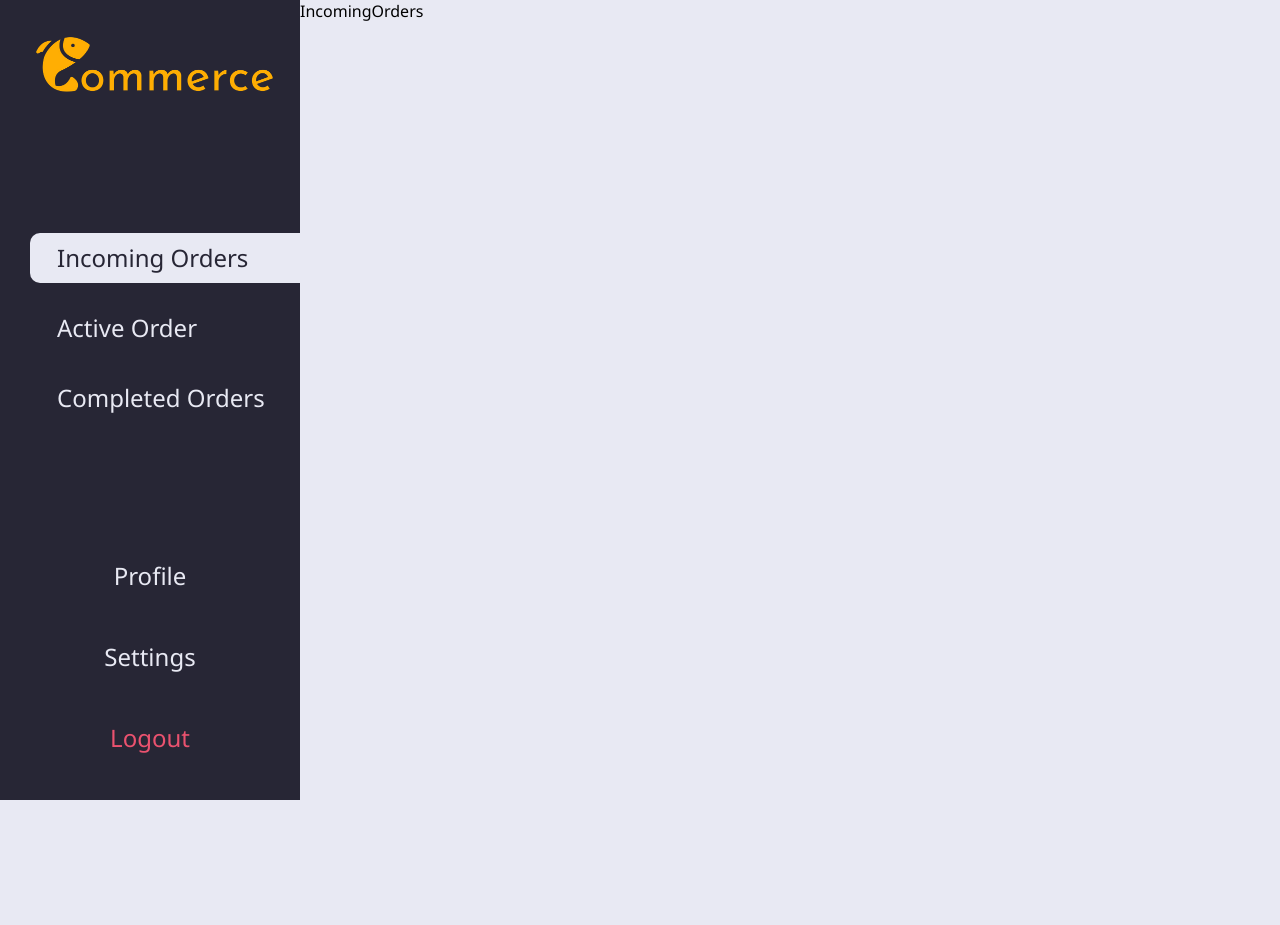
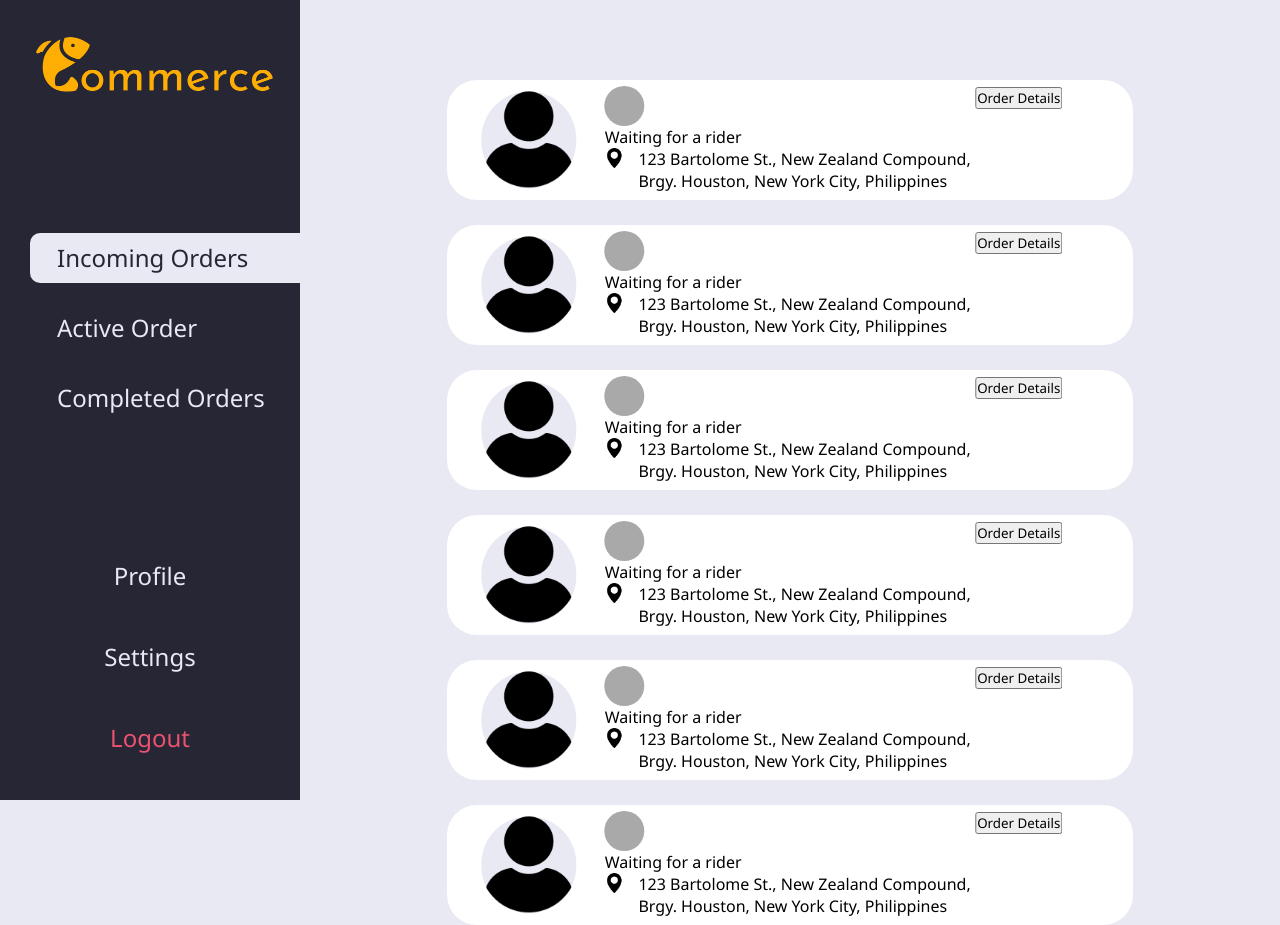
Before and after one commit to Ivar-2143/c-commerce, a React (Create React App) app: page /riders in a window 1280 px wide. Before the commit the page ends 800 px from the top, so only its background shows below. Built offline with nearby package versions, Linux system fonts and the light colour scheme; a web font is replaced by a local one.

Commit message:
Added Item List in Riders Page

```diff
--- a/src/components/IncomingOrders.jsx
+++ b/src/components/IncomingOrders.jsx
@@ -1,9 +1,36 @@
 import React from 'react'
+import styled from 'styled-components'
+import OrderPreview from './OrderPreview';
+import * as variable from './variables';
 
 function IncomingOrders() {
   return (
-    <div>IncomingOrders</div>
+    <ContentWrapper>
+        <OrderList>
+            <OrderPreview key={1}/>
+            <OrderPreview key={2}/>
+            <OrderPreview key={3}/>
+            <OrderPreview key={4}/>
+            <OrderPreview key={5}/>
+            <OrderPreview key={6}/>
+        </OrderList>
+    </ContentWrapper>
   )
 }
 
+const ContentWrapper = styled.div`
+   width: 70%;
+   position: relative;
+   left: 50%;
+   top: 10%;
+   transform: translate(-50%, 0);
+` ;
+const OrderList = styled.ul`
+
+    display: flex;
+    flex-direction: column;
+    gap: 25px;
+`;
+
+
 export default IncomingOrders
--- /dev/null
+++ b/src/components/OrderPreview.jsx
@@ -0,0 +1,97 @@
+import React from 'react'
+import styled from 'styled-components';
+import * as variable from './variables';
+import userIc from '../assets/icons/user-icon.png';
+import locIc from '../assets/icons/icon-location.png';
+function OrderPreview() {
+  return (
+    <StyledPreview>
+        <ContentWrapper>
+            <ProfileSection>
+                <img src={userIc} alt="" />
+            </ProfileSection>
+            <DetailSection>
+                <Status>
+                    <div></div>
+                    <span>Waiting for a rider</span>
+                </Status>
+                <ShippingInfo>
+                    <img src={locIc} alt="" />
+                    <span>123 Bartolome St., New Zealand Compound, Brgy. Houston, New York City, Philippines </span>
+                </ShippingInfo>
+            </DetailSection>
+            <DetailsBtn>
+                <button>Order Details</button>
+            </DetailsBtn>
+        </ContentWrapper>
+    </StyledPreview>
+  )
+}
+
+const StyledPreview = styled.li`
+    list-style: none;
+    width: 100%;
+    height: 120px;
+    background-color: white;
+    position: relative;
+    border-radius: ${variable.radius.smoother_edge};
+    cursor: pointer;
+    &:hover{
+        transform: scale(1.05);
+    }
+`
+const ContentWrapper = styled.div`
+    width: 90%;
+    position: relative;
+    height: 90%;
+    /* background-color: green; */
+    left: 50%;
+    top: 50%;
+    transform: translate(-50%, -50%);
+    display: grid;
+    grid-template-columns: 2fr 6fr 2fr;
+`;
+
+const ProfileSection = styled.div`
+    width: 95px;
+    height: 90%;
+    border-radius: ${variable.radius.round_edge};
+    background-color: ${(props)=> props.theme.main.primary};
+    position: relative;
+    top: 50%;
+    transform: translate(0,-50%);
+    img{
+        width: 100%;
+        height: 99%;
+
+    }
+`;
+const DetailSection = styled.div`
+
+`;
+
+const ShippingInfo = styled.div`
+    display: grid;
+    grid-template-columns: 1fr 10fr;
+    img{
+        width: 20px;
+        height: 20px;
+    }
+`;
+
+const Status = styled.div`
+
+div{
+    height: 40px;
+    width: 40px;
+    border-radius: ${variable.radius.round_edge};
+    background-color: darkgray;
+
+}
+`;
+
+const DetailsBtn = styled.div`
+
+`
+
+export default OrderPreview
--- a/src/pages/Riders.jsx
+++ b/src/pages/Riders.jsx
@@ -8,6 +8,7 @@ import * as variables from '../components/variables';
 
 
 function Riders() {
+
 
 
 
@@ -23,7 +24,7 @@ function Riders() {
 
 
 const ContentWrapper = styled.div`
-    width: 80%;
+    width: calc(100% - 300px);
 `;
 
 const PageWrap = styled.div`
```
Also changed, not shown: src/assets/icons/icon-location.png (added), src/assets/icons/user-icon.png (added).
